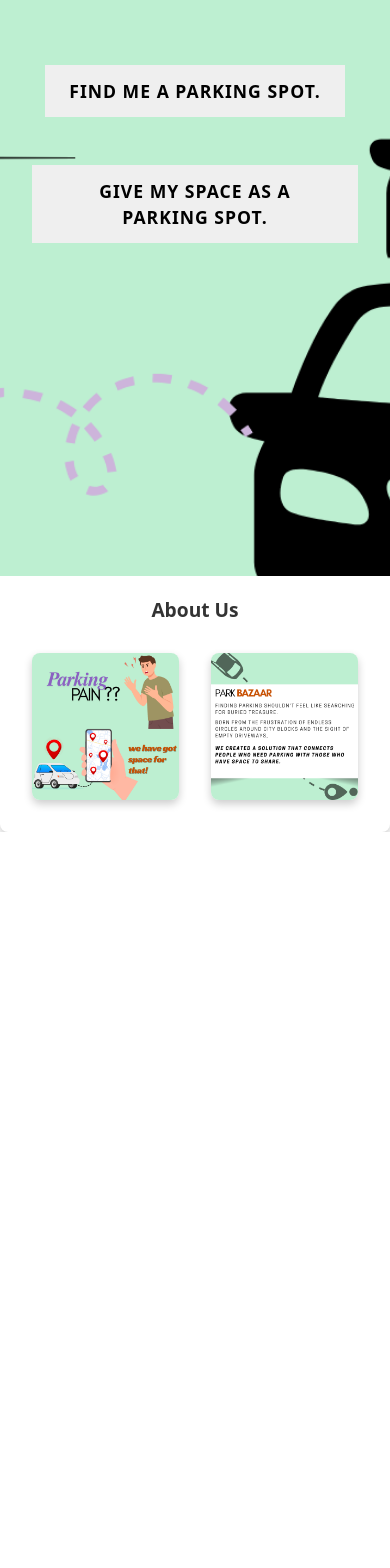
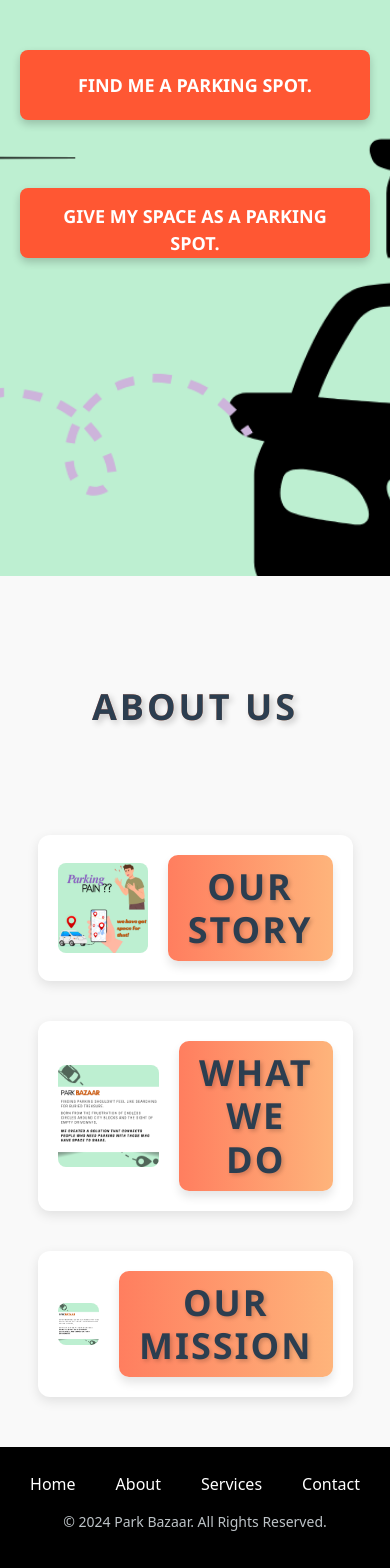
Before and after one commit to maydev18/parkbazaar, a React (Create React App) app in the folder frontend/: page / in a window 390 px wide. Shown: the part 324-1892 px from the top of the page. Before the commit the page ends 1156 px from the top, so only its background shows below. Built offline with nearby package versions, Linux system fonts and the light colour scheme.

Commit message:
enhanced UI

```diff
--- a/frontend/src/App.css
+++ b/frontend/src/App.css
@@ -1,7 +1,12 @@
 .App {
   text-align: center;
 }
-
+* {
+  font-family: 'Segoe UI', Tahoma, Geneva, Verdana, sans-serif;
+  margin: 0;
+  padding: 0;
+  box-sizing: border-box;
+}
 .App-logo {
   height: 40vmin;
   pointer-events: none;
--- /dev/null
+++ b/frontend/src/Components/Footer.js
@@ -0,0 +1,64 @@
+import React from 'react';
+
+const Footer = () => {
+  const styles = {
+    footerContainer: {
+      width: "100%",
+      backgroundColor: "#000000",
+      color: "#fff",
+      textAlign: "center",
+      padding: "20px 0",
+      position: "relative",
+      bottom: "0",
+      left: "0",
+      right: "0",
+    },
+    footerContent: {
+      display: "flex",
+      justifyContent: "center",
+      alignItems: "center",
+      gap: "20px",
+      flexWrap: "wrap",
+    },
+    footerLink: {
+      color: "#fff",
+      textDecoration: "none",
+      fontSize: "16px",
+      padding: "5px 10px",
+      transition: "color 0.3s ease",
+    },
+    footerLinkHover: {
+      color: "#f39c12",
+    },
+    footerText: {
+      fontSize: "14px",
+      color: "#bdc3c7",
+      marginTop: "10px",
+    },
+    // Mobile-friendly design
+    "@media (max-width: 768px)": {
+      footerContainer: {
+        padding: "15px 0",
+      },
+      footerLink: {
+        fontSize: "14px",
+      },
+    },
+  };
+
+  return (
+    <div style={styles.footerContainer}>
+      <div style={styles.footerContent}>
+        <a href="#" style={styles.footerLink}>Home</a>
+        <a href="#" style={styles.footerLink}>About</a>
+        <a href="#" style={styles.footerLink}>Services</a>
+        <a href="#" style={styles.footerLink}>Contact</a>
+      </div>
+      <div style={styles.footerText}>
+        <p>&copy; 2024 Park Bazaar. All Rights Reserved.</p>
+      </div>
+    </div>
+  );
+};
+
+export default Footer;
--- a/frontend/src/Components/Home.js
+++ b/frontend/src/Components/Home.js
@@ -1,17 +1,19 @@
-import React, { useState } from 'react';
-import img from '../images/img.jpg';
-import img1 from '../images/1.png';
-import img2 from '../images/2.png';
-import img6 from '../images/img6.png';
-import img4 from '../images/img4.png';
-import Nearby from './Nearby';
-import Form from './Form';
-import { useNavigate } from 'react-router-dom';
+import React, { useState } from "react";
+import img from "../images/img.jpg";
+import img1 from "../images/1.png";
+import img3 from "../images/3.png";
+import img2 from "../images/2.png";
+import img6 from "../images/img6.png";
+import img4 from "../images/img4.png";
+import Nearby from "./Nearby";
+import Form from "./Form";
+import Footer from "./Footer";
+import { useNavigate } from "react-router-dom";
 
 function Home() {
   const navigate = useNavigate();
   const handleFindParkingClick = () => {
-    navigate('/nearby');
+    navigate("/nearby");
   };
   const [isFormVisible, setIsFormVisible] = useState(false);
   const handleCloseForm = () => {
@@ -41,124 +43,173 @@ function Home() {
 
 function AboutUs() {
   return (
-    <div id="about" style={styles.aboutUsContainer}>
-      <h3 style={styles.aboutUsTitle}>About Us</h3>
-      <div style={styles.imageContainer}>
+    <div>
+      <div style={styles.aboutUsContainer}>
+        {/* Main Heading */}
+        <div
+          style={{
+            display: "flex",
+            justifyContent: "center", // Center horizontally
+            alignItems: "center", // Center vertically
+            height: "20vh", // Full viewport height
+            margin: 0, // Remove default margin
+          }}
+        >
+          <h1
+            style={{
+              fontSize: "36px", // Adjust the font size
+              fontWeight: "bold", // Make the text bold
+              color: "#2C3E50", // Set a stylish color for the text
+              textAlign: "center", // Center align the text
+              textTransform: "uppercase", // Make the text uppercase
+              letterSpacing: "3px", // Add space between the letters
+              textShadow: "3px 3px 6px rgba(0, 0, 0, 0.2)", // Add a subtle text shadow
+              background: "linear-gradient(to right, #ff7e5f, #feb47b)", // Add a gradient background to the text
+              backgroundClip: "text", // Apply the gradient to the text itself
+              padding: "20px", // Add padding around the text
+              borderRadius: "10px", // Round the corners of the background
+              fontFamily: "'Segoe UI', Tahoma, Geneva, Verdana, sans-serif", // Custom font
+            }}
+          >
+            About Us
+          </h1>
+        </div>
+
+        {/* Section 1: Image on the Left, Text on the Right */}
+        <div style={{ ...styles.section, ...styles.leftImage }}>
           <div style={styles.imageBox}>
-          <img src={img1} alt="Image 1" style={styles.image} />
+            <img src={img1} alt="Our Story" style={styles.image} />
           </div>
+          <h3 style={styles.sectionTitle}>Our Story</h3>
+        </div>
+
+        {/* Section 2: Text on the Left, Image on the Right */}
+        <div style={{ ...styles.section, ...styles.rightImage }}>
+          <h3 style={styles.sectionTitle}>What We Do</h3>
           <div style={styles.imageBox}>
-          <img src={img2} alt="Image 2" style={styles.image} />
+            <img src={img2} alt="What We Do" style={styles.image} />
           </div>
         </div>
+
+        {/* Section 3: Image on the Left, Text on the Right */}
+        <div style={{ ...styles.section, ...styles.leftImage }}>
+          <div style={styles.imageBox}>
+            <img src={img3} alt="Our Mission" style={styles.image} />
+          </div>
+          <h3 style={styles.sectionTitle}>Our Mission</h3>
+        </div>
+      </div>
+
+      <Footer />
     </div>
   );
 }
 
 const styles = {
   backgroundContainer: {
-    display: 'flex',
-    justifyContent: 'center',
-    alignItems: 'center',
-    height: '100vh',
+    display: "flex",
+    justifyContent: "center",
+    alignItems: "center",
+    height: "100vh",
     backgroundImage: `url(${img6})`,
-    backgroundSize: 'cover',
-    backgroundPosition: 'center',
-    position: 'relative',
+    backgroundSize: "cover",
+    backgroundPosition: "center",
+    position: "relative",
   },
   overlayContainer: {
-    display: 'flex',
-    flexDirection: 'column',
-    justifyContent: 'center',
-    alignItems: 'center',
-    gap: '3rem',
-    width: '400px',
-    height: '400px',
-    padding: '2rem',
+    display: "flex",
+    flexDirection: "column",
+    justifyContent: "center",
+    alignItems: "center",
+    gap: "3rem",
+    width: "400px",
+    height: "400px",
+    padding: "2rem",
   },
   button: {
-    padding: '0.8rem 1.5rem',
-    fontSize: '1.1rem',
-    cursor: 'pointer',
-    //backgroundColor: '#000000',
-    color: 'black',
-    border: 'none',
-    //boxShadow: '0 8px 16px rgba(0, 0, 0, 0.3)',
-    transition: 'all 0.3s ease',
-    //backgroundImage: 'linear-gradient(145deg, #000000, #333333)',
-    textTransform: 'uppercase',
-    fontWeight: 'bold',
-    letterSpacing: '1px',
+    backgroundColor: "#FF5733", // Bright color for the button to stand out
+    color: "#fff", // White text for contrast
+    fontSize: "18px", // Increase font size for better readability
+    fontWeight: "bold", // Bold text for emphasis
+    padding: "15px 30px", // Add padding for a larger, clickable area
+    border: "none", // Remove border for a cleaner look
+    borderRadius: "8px", // Round the corners for a modern feel
+    cursor: "pointer", // Change cursor to indicate clickable element
+    textTransform: "uppercase", // Uppercase text for a more professional look
+    boxShadow: "0 4px 8px rgba(0, 0, 0, 0.2)", // Soft shadow to make the button pop
+    transition: "all 0.3s ease", // Smooth transition for hover effects
+    margin: "10px", // Space between buttons
+    position: "relative", // Ensures the button is correctly positioned if needed
+    zIndex: "2", // Ensures buttons appear above the image
+    fontFamily: "'Segoe UI', Tahoma, Geneva, Verdana, sans-serif", // Consistent font family
+    minWidth: "350px", // Ensure buttons have the same minimum width
+    height: "70px", // Set a fixed height for consistency
   },
+
+  // Hover Effect
   buttonHover: {
-    backgroundColor: '#333333',
-    boxShadow: '0 12px 24px rgba(0, 0, 0, 0.5)',
-    transform: 'scale(1.05)',
+    backgroundColor: "#FF6F61", // Darker shade when hovering
+    boxShadow: "0 6px 12px rgba(0, 0, 0, 0.3)", // Slightly deeper shadow on hover
+    transform: "scale(1.05)", // Slight scale effect for button on hover
   },
   aboutUsContainer: {
-    textAlign: 'center',
-    backgroundColor: '#ffffff',
-    padding: '2rem',
-    marginTop: '-10px',
-    borderRadius: '8px',
-    boxShadow: '0 4px 8px rgba(0, 0, 0, 0.2)',
+    display: "flex",
+    flexDirection: "column",
+    alignItems: "center",
+    width: "100%",
+    padding: "50px 20px",
+    backgroundColor: "#f9f9f9",
+    gap: "40px",
   },
-  aboutUsTitle: {
-    fontSize: '1.2rem',
-    fontWeight: 'bold',
-    color: '#333',
+  mainHeading: {
+    fontSize: "42px",
+    fontWeight: "bold",
+    textAlign: "center",
+    marginBottom: "40px",
+    color: "#333",
   },
-  aboutUsText: {
-    fontSize: '1rem',
-    color: '#555',
-    marginTop: '0.5rem',
-  },
-
-  // Image Container Styles
-  imageContainer: {
-    display: 'flex',
-    justifyContent: 'space-between', // Space the images evenly
-    marginTop: '2rem', // Add some space between the text and images
+  section: {
+    display: "flex",
+    alignItems: "center",
+    justifyContent: "space-between",
+    width: "90%",
+    gap: "20px",
+    padding: "20px",
+    backgroundColor: "#fff",
+    borderRadius: "12px",
+    boxShadow: "0px 4px 12px rgba(0, 0, 0, 0.1)",
   },
   imageBox: {
-    width: '45%', // Each image takes up 45% of the container width
-    borderRadius: '8px',
-    overflow: 'hidden', // To ensure images don't overflow the container
-    boxShadow: '0 4px 8px rgba(0, 0, 0, 0.2)',
+    flex: "1",
+    display: "flex",
+    justifyContent: "center",
   },
   image: {
-    width: '100%',
-    height: 'auto',
-    objectFit: 'cover', // Ensure the image covers the entire box
+    width: "100%",
+    maxWidth: "500px",
+    borderRadius: "8px",
   },
-
-  '@media (max-width: 768px)': {
-    overlayContainer: {
-      padding: '1rem',
-      gap: '0.5rem',
+  sectionTitle: {
+    flex: "1",
+    textAlign: "center",
+    fontSize: "36px",
+    fontWeight: "bold",
+    color: "#2C3E50",
+    letterSpacing: "2px", // adds space between letters
+    textTransform: "uppercase", // makes text uppercase
+    textShadow: "2px 2px 4px rgba(0, 0, 0, 0.2)", // adds a subtle shadow
+    padding: "10px 20px",
+    background: "linear-gradient(to right, #ff7e5f, #feb47b)", // adds a gradient background
+    borderRadius: "10px",
+    boxShadow: "0px 6px 10px rgba(0, 0, 0, 0.1)", // soft shadow around the title
+    margin: "0 auto", // centers the title horizontally
+    fontFamily: "'Segoe UI', Tahoma, Geneva, Verdana, sans-serif", // custom font
   },
-    button: {
-      fontSize: '0.9rem',
-      padding: '0.6rem 1.2rem',
+  leftImage: {
+    flexDirection: "row",
   },
-    aboutUsContainer: {
-      marginTop: '1rem',
-      padding: '0.8rem',
-    },
-    aboutUsTitle: {
-      fontSize: '1rem',
-    },
-    aboutUsText: {
-      fontSize: '0.9rem',
-    },
-    imageContainer: {
-      flexDirection: 'column', // Stack images vertically on small screens
-      alignItems: 'center',
-    },
-    imageBox: {
-      width: '80%', // Make the images smaller on mobile screens
-      marginBottom: '1rem',
-    },
+  rightImage: {
+    flexDirection: "row-reverse",
   },
 };
 
--- a/frontend/src/Components/Nearby.js
+++ b/frontend/src/Components/Nearby.js
@@ -1,9 +1,10 @@
 import React, { useEffect, useState } from 'react';
 import ParkingCard from './ParkingCard';
+import img7 from "../images/img7.png";
 
 const Nearby = () => {
   const [parking , setParking] = useState([]);
-  const [locationAllowed, setLocationAllowed] = useState(false);
+  const [locationAllowed, setLocationAllowed] = useState(true);
 
   useEffect(() => {
     const requestLocation = () => {
@@ -34,7 +35,7 @@ const Nearby = () => {
   }, []);
 
   return (
-    <div>
+    <div style={styles.bg}>
       <h1 style={{ textAlign: 'center' }}>Available Parking Places</h1>
       {locationAllowed ? (
         <>
@@ -60,5 +61,17 @@ const Nearby = () => {
     </div>
   );
 }
-
+const styles = {
+  bg:{
+  backgroundImage: `url(${img7})`,
+  backgroundSize: 'cover',
+  backgroundPosition: 'center',
+  padding: '20px',
+  minHeight: '100vh',
+  display: 'flex',
+  flexDirection: 'column',
+  alignItems: 'center',
+  justifyContent: 'center'
+  },
+};
 export default Nearby;
```
Also changed, not shown: frontend/src/Components/MyBookings.js (+38 -12 lines), frontend/src/Components/MyParkings.js (+23 -2 lines), frontend/src/Components/NavB.js (+31 -9 lines), frontend/src/images/img7.png (added). Lines whose indentation alone changed are shown as unchanged.
